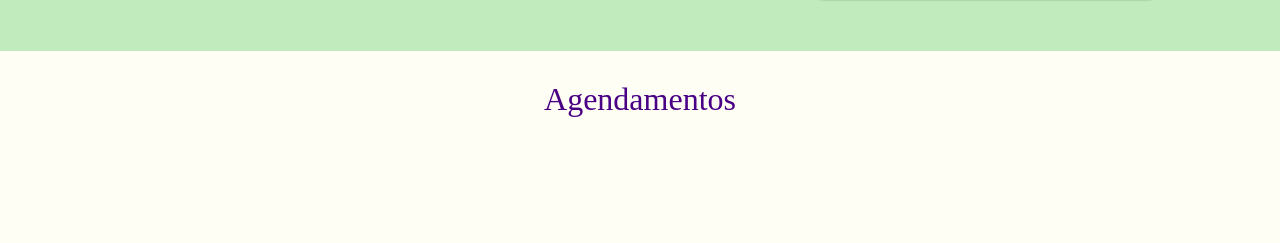
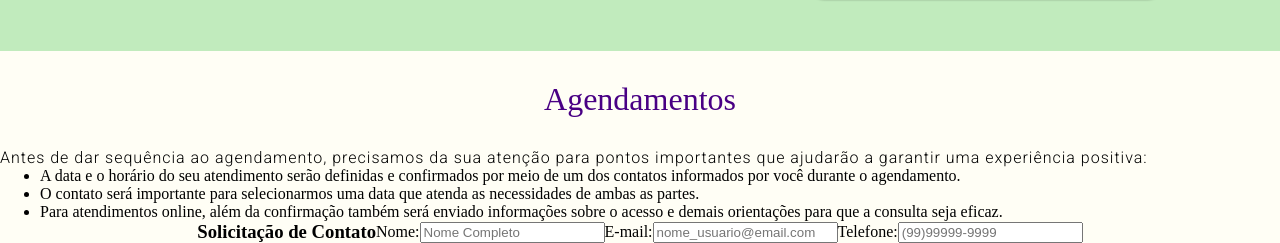
Before and after one commit to Ana-Caixeta/projeto_final_cpi, a plain HTML site: page implementacao/index.html in a window 1280 px wide. Shown: the part 2222-2465 px from the top of the page. Before the commit the page ends 2370 px from the top, so only its background shows below. Drawn offline with Linux system fonts and the light colour scheme; a web font is replaced by a local one.

Commit message:
Continuação Agendamentos
.

```diff
--- a/implementacao/index.html
+++ b/implementacao/index.html
@@ -152,7 +152,28 @@
 
     <!--Seção Agendamentos -->
     <section id="pag-agendamentos">
-        <h2>Agendamentos</h2>
+        <div id="container-agendamento">
+            <div class="class-infoagendamento">
+            <h2>Agendamentos</h2>
+            <p>Antes de dar sequência ao agendamento, precisamos da sua atenção para pontos importantes que ajudarão a garantir uma experiência positiva:</p>
+            <ul>
+                <li>A data e o horário do seu atendimento serão definidas e confirmados por meio de um dos contatos informados por você durante o agendamento.</li>
+                <li>O contato será importante para selecionarmos uma data que atenda as necessidades de ambas as partes.</li>
+                <li>Para atendimentos online, além da confirmação também será enviado informações sobre o acesso e demais orientações para que a consulta seja eficaz.</li>
+            </ul>
+
+            <div class="box">
+                <h3>Solicitação de Contato</h3><br>
+                <label for="nome">Nome:</label><br>
+                    <input id="nome" type="text" placeholder="Nome Completo"><br>
+                <label for="email">E-mail:</label><br>
+                    <input id="email" type="email" placeholder="nome_usuario@email.com"><br>
+                <label for="telefone">Telefone:</label><br>
+                    <input id="telefone" type="tel" placeholder="(99)99999-9999">
+            </div>
+
+        </div>
+
     </section>
 
 </body>
--- a/implementacao/style.css
+++ b/implementacao/style.css
@@ -188,4 +188,15 @@ article p {
   padding: 30px 0 30px 0;
   text-align: center;
 }
+
+#pag-agendamentos p{
+  text-align: justify;
+}
+
+.box {
+  display: flex;
+  align-items: center;
+  justify-content: center;
+}
+
 /* Agendamentos */
```
